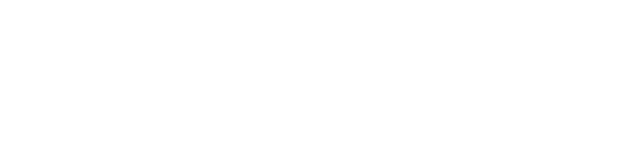
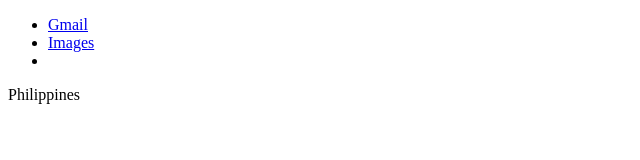
Before and after one commit to radelapaz/top-exercises, a plain HTML site: page index.html in a window 1280 px wide. Shown: the whole page, without its empty margins (0-640 px from the left). Drawn offline with Linux system fonts and the light colour scheme.

Commit message:
Modified index, and added images

```diff
--- a/index.html
+++ b/index.html
@@ -1,9 +1,24 @@
 <!doctype html>
 <html>
   <head>
-
+    <meta charset="UTF-8">
+    <title>Google Home Page</title>
   </head>
 <body>
+  <nav>
+    <ul>
+      <li><a href="https://gmail.com">Gmail</a></li>
+      <li><a href="https://www.google.com.ph/imghp?hl=en&tab=wi&ogbl">Images</li>
+      <li><a></a></li>
+    </ul>
+  </nav>
+  <div>
 
+  </div>
+  <footer>
+    <div>
+      <span>Philippines<span>
+    </div>
+  </footer>
 </body>
 </html>
```
Also changed, not shown: res/images/unnamed.png (added).
